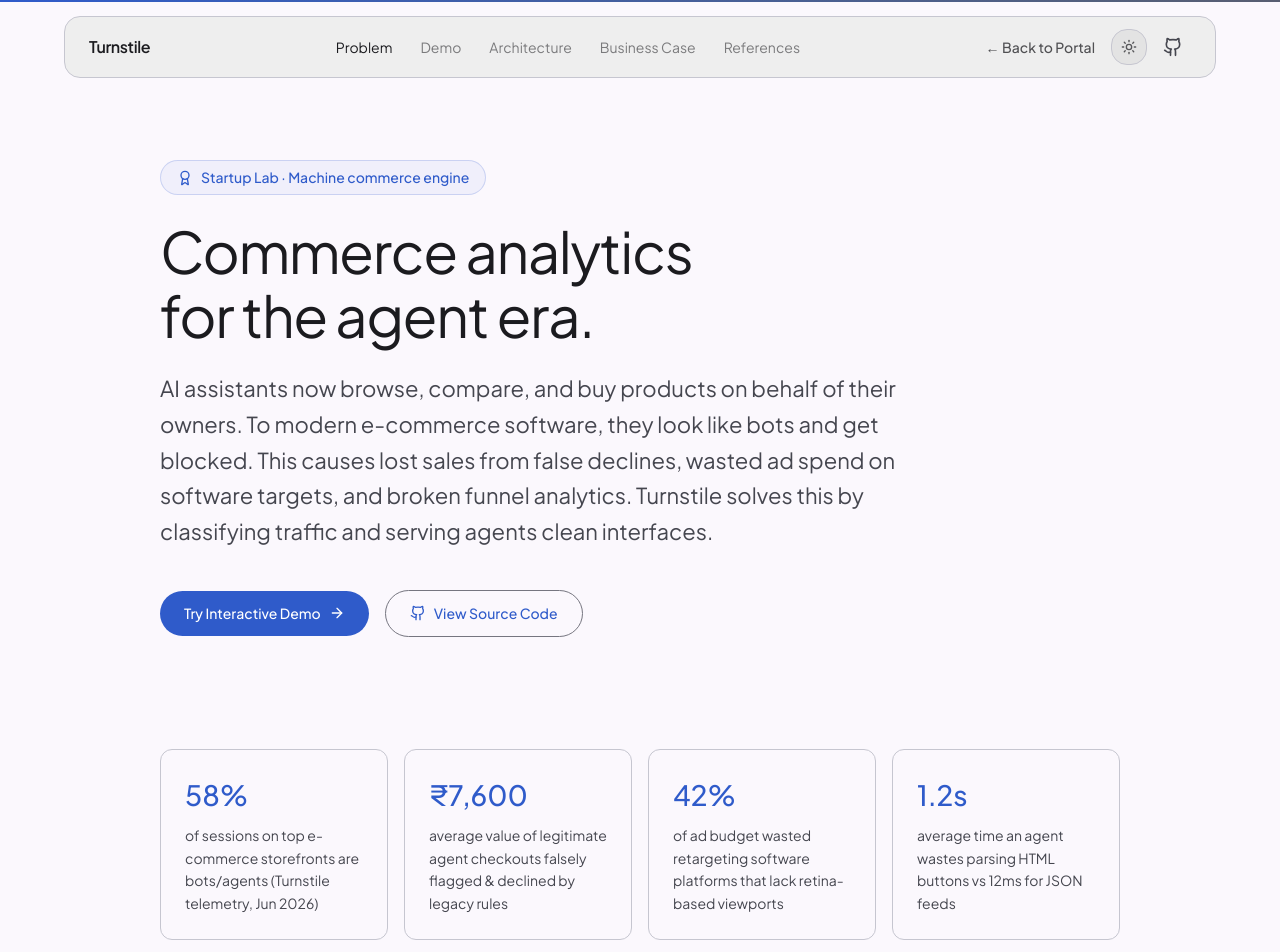
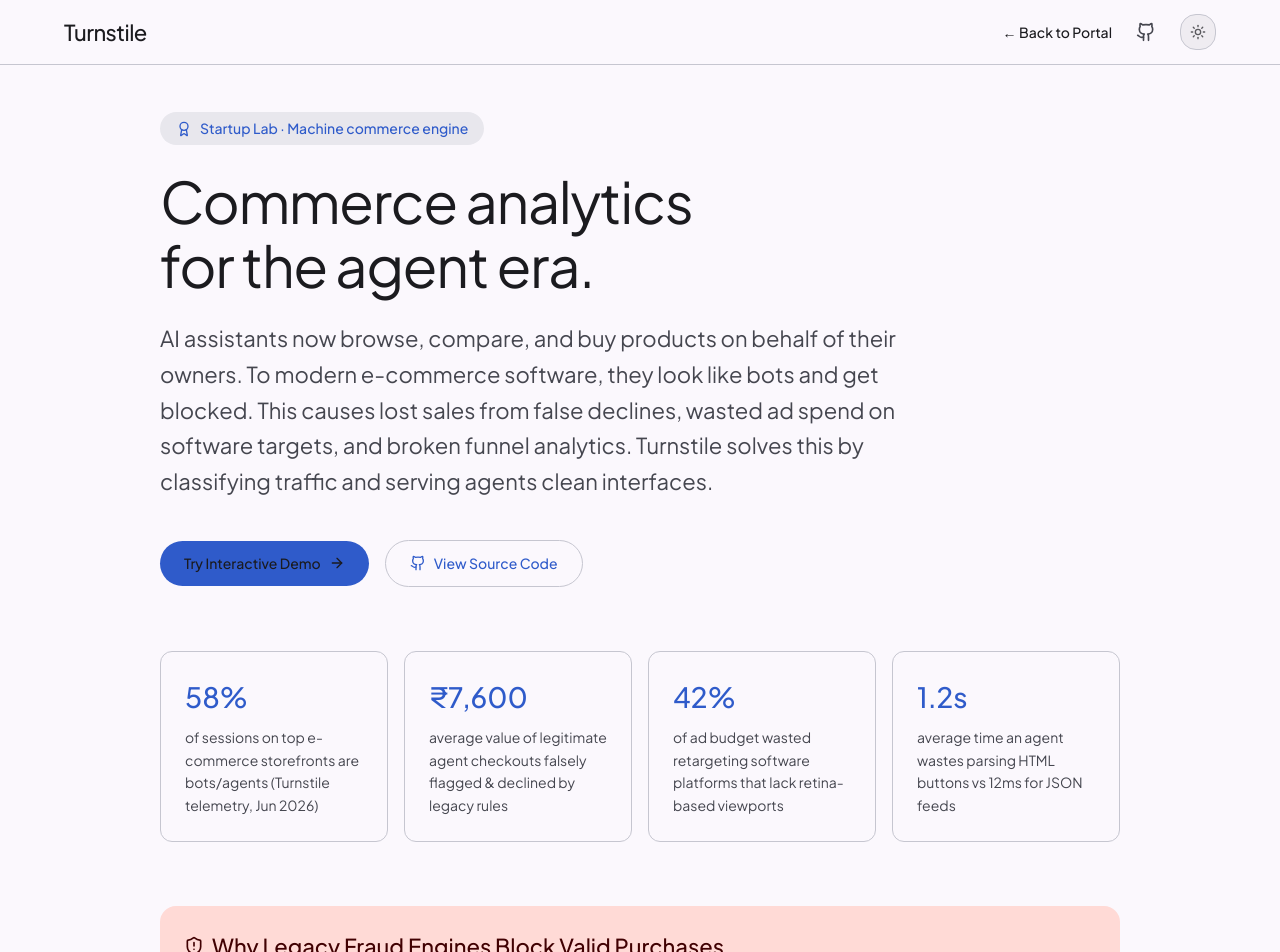
Before and after one commit to Bahniman/turnstile, a React (Vite) app: page / in a window 1280 px wide. Shown: the top 952 px of the page. Built offline with nearby package versions, Linux system fonts and the light colour scheme.

Commit message:
Restore original page layout; overhaul telemetry and storefront mockup with high-contrast M3 dark panels

```diff
--- a/src/page.tsx
+++ b/src/page.tsx
@@ -1,5 +1,3 @@
-import { Fragment, useEffect, useRef, useState } from "react";
-import { motion, useScroll, useSpring, AnimatePresence } from "framer-motion";
 import { ThemeToggle } from "@/components/theme-toggle";
 import { TrafficGateVisualizer } from "@/components/traffic-gate-visualizer";
 import { JargonDecoder } from "@/components/jargon-decoder";
@@ -14,148 +12,33 @@
   Github
 } from "lucide-react";
 
-const fadeUp = {
-  initial: { opacity: 0, y: 15 },
-  whileInView: { opacity: 1, y: 0 },
-  viewport: { once: true, margin: "-80px" },
-  transition: { duration: 0.5, ease: "easeOut" },
-};
-
-function useActiveSection(ids: string[]) {
-  const [active, setActive] = useState<string>(ids[0] ?? "");
-  useEffect(() => {
-    const obs = new IntersectionObserver(
-      (entries) => {
-        entries.forEach((e) => {
-          if (e.isIntersecting) setActive((e.target as HTMLElement).id);
-        });
-      },
-      { rootMargin: "-45% 0px -50% 0px", threshold: 0 },
-    );
-    ids.forEach((id) => {
-      const el = document.getElementById(id);
-      if (el) obs.observe(el);
-    });
-    return () => obs.disconnect();
-  }, [ids]);
-  return active;
-}
-
-function useCountUp(target: number, duration = 1400) {
-  const ref = useRef<HTMLSpanElement>(null);
-  const [val, setVal] = useState(0);
-  const started = useRef(false);
-  useEffect(() => {
-    if (!ref.current) return;
-    const el = ref.current;
-    const obs = new IntersectionObserver(
-      ([e]) => {
-        if (e.isIntersecting && !started.current) {
-          started.current = true;
-          const start = performance.now();
-          const tick = (now: number) => {
-            const p = Math.min(1, (now - start) / duration);
-            const eased = 1 - Math.pow(1 - p, 3);
-            setVal(target * eased);
-            if (p < 1) requestAnimationFrame(tick);
-          };
-          requestAnimationFrame(tick);
-        }
-      },
-      { threshold: 0.4 },
-    );
-    obs.observe(el);
-    return () => obs.disconnect();
-  }, [target, duration]);
-  return { val, ref };
-}
-
-function CountUpStat({ text }: { text: string }) {
-  const match = text.match(/^([^\d]*)(\d[\d,]*(?:\.\d+)?)(.*)$/);
-  if (!match) return <>{text}</>;
-  const [, prefix, num, suffix] = match;
-  const target = parseFloat(num.replace(/,/g, ""));
-  const decimals = num.includes(".") ? (num.split(".")[1]?.length ?? 0) : 0;
-  const { val, ref } = useCountUp(target);
-  const shown =
-    decimals > 0
-      ? val.toFixed(decimals)
-      : Math.round(val).toLocaleString("en-IN");
-  return (
-    <span ref={ref}>
-      {prefix}
-      {shown}
-      {suffix}
-    </span>
-  );
-}
-
-function Nav() {
-  const links = [
-    { label: "Problem", id: "problem" },
-    { label: "Demo", id: "demo" },
-    { label: "Architecture", id: "architecture" },
-    { label: "Business Case", id: "business" },
-    { label: "References", id: "references" },
+export default function LandingPage() {
+  const stats = [
+    { num: "58%", desc: "of sessions on top e-commerce storefronts are bots/agents (Turnstile telemetry, Jun 2026)" },
+    { num: "₹7,600", desc: "average value of legitimate agent checkouts falsely flagged & declined by legacy rules" },
+    { num: "42%", desc: "of ad budget wasted retargeting software platforms that lack retina-based viewports" },
+    { num: "1.2s", desc: "average time an agent wastes parsing HTML buttons vs 12ms for JSON feeds" }
   ];
-  const active = useActiveSection(links.map((l) => l.id));
-  const { scrollYProgress } = useScroll();
-  const progress = useSpring(scrollYProgress, {
-    stiffness: 120,
-    damping: 30,
-    mass: 0.2,
-  });
 
   return (
-    <header className="fixed top-0 left-0 right-0 z-50">
-      <motion.div
-        style={{ scaleX: progress }}
-        className="absolute top-0 left-0 right-0 h-0.5 origin-left bg-gradient-to-r from-primary to-secondary"
-      />
-      <div className="mx-auto mt-4 max-w-[1440px] px-4 sm:px-8 lg:px-12 xl:px-16">
-        <div className="glass flex items-center justify-between rounded-2xl px-4 py-3 sm:px-6">
+    <div className="relative min-h-screen bg-surface text-on-surface font-sans">
+
+      {/* M3 Top App Bar */}
+      <header className="fixed top-0 left-0 right-0 z-50 bg-surface border-b border-border">
+        <div className="mx-auto max-w-[1440px] px-4 sm:px-8 lg:px-12 xl:px-16">
+          <div className="flex items-center justify-between h-16">
             <a href="#" className="flex items-center gap-2.5">
-            <span className="text-base font-semibold tracking-tight text-foreground">
+              <span className="text-title-lg font-medium tracking-tight">
                 Turnstile
               </span>
             </a>
-          <nav className="hidden items-center gap-1 md:flex">
-            {links.map((l) => {
-              const isActive = active === l.id;
-              return (
-                <a
-                  key={l.id}
-                  href={`#${l.id}`}
-                  className={`relative rounded-md px-3 py-1.5 text-sm transition-colors ${
-                    isActive
-                      ? "text-foreground"
-                      : "text-foreground/55 hover:text-foreground"
-                  }`}
-                >
-                  {isActive && (
-                    <motion.span
-                      layoutId="nav-active"
-                      className="absolute inset-0 -z-10 rounded-md bg-foreground/8 ring-1 ring-inset ring-foreground/10"
-                      transition={{
-                        type: "spring",
-                        stiffness: 380,
-                        damping: 30,
-                      }}
-                    />
-                  )}
-                  {l.label}
-                </a>
-              );
-            })}
-          </nav>
-          <div className="flex items-center gap-2">
+            <nav className="flex items-center gap-4">
               <a
                 href="https://bahniman.github.io"
-              className="text-xs sm:text-sm font-medium text-foreground/75 hover:text-foreground transition-colors mr-2"
+                className="text-label-lg font-medium hover:text-primary transition-colors"
               >
                 ← Back to Portal
               </a>
-            <ThemeToggle />
               <a
                 href="https://github.com/Bahniman/turnstile"
                 target="_blank"
@@ -164,66 +47,32 @@
               >
                 <Github className="h-5 w-5" />
               </a>
-          </div>
+              <ThemeToggle />
+            </nav>
           </div>
         </div>
       </header>
-  );
-}
-
-export default function LandingPage() {
-  const stats = [
-    { num: "58%", desc: "of sessions on top e-commerce storefronts are bots/agents (Turnstile telemetry, Jun 2026)" },
-    { num: "₹7600", desc: "average value of legitimate agent checkouts falsely flagged & declined by legacy rules" },
-    { num: "42%", desc: "of ad budget wasted retargeting software platforms that lack retina-based viewports" },
-    { num: "1.2s", desc: "average time an agent wastes parsing HTML buttons vs 12ms for JSON feeds" }
-  ];
-
-  return (
-    <div className="relative min-h-screen bg-surface text-on-surface font-sans antialiased overflow-x-hidden selection:bg-primary/20 selection:text-primary">
-      <Nav />
 
       {/* Main Container */}
-      <main className="mx-auto max-w-[1440px] px-4 pt-32 pb-20 sm:px-8 lg:px-12 xl:px-16">
-        <div className="max-w-[960px] mx-auto space-y-24">
+      <main className="mx-auto max-w-[1440px] px-4 pt-28 pb-20 sm:px-8 lg:px-12 xl:px-16">
+        <div className="max-w-[960px] mx-auto space-y-16">
 
           {/* M3 Hero Section */}
-          <section className="relative overflow-hidden pt-8 pb-4 space-y-6 text-left">
-            <div className="pointer-events-none absolute inset-0 -z-10">
-              <div className="absolute -top-40 right-[-10%] h-[380px] w-[380px] rounded-full bg-primary/10 blur-[100px] animate-pulse" style={{ animationDuration: '6s' }} />
-              <div className="absolute -bottom-40 left-[-10%] h-[380px] w-[380px] rounded-full bg-secondary/10 blur-[100px] animate-pulse" style={{ animationDuration: '8s' }} />
-            </div>
-
-            <motion.div {...fadeUp} className="flex justify-start">
-              <div className="inline-flex items-center gap-2 rounded-full border border-primary/20 bg-primary/5 px-4 py-1.5 text-label-lg font-medium text-primary">
+          <section className="space-y-6 text-left">
+            <div className="inline-flex items-center gap-2 rounded-full bg-surface-container-high px-4 py-1.5 text-label-lg font-medium text-primary">
               <Award className="h-4 w-4" /> Startup Lab · Machine commerce engine
             </div>
-            </motion.div>
+            <h1 className="text-[45px] leading-[52px] md:text-[57px] md:leading-[64px] font-normal tracking-tight text-on-surface">
+              Commerce analytics<br />for the agent era.
+            </h1>
+            <p className="text-title-lg leading-relaxed text-on-surface-variant max-w-[760px]">
+              AI assistants now browse, compare, and buy products on behalf of their owners. To modern e-commerce software, they look like bots and get blocked. This causes lost sales from false declines, wasted ad spend on software targets, and broken funnel analytics. Turnstile solves this by classifying traffic and serving agents clean interfaces.
+            </p>
 
-            <motion.h1
-              {...fadeUp}
-              transition={{ ...fadeUp.transition, delay: 0.05 }}
-              className="text-[45px] leading-[52px] md:text-[57px] md:leading-[64px] font-normal tracking-tight text-on-surface"
-            >
-              Commerce analytics<br />for the agent era.
-            </motion.h1>
-
-            <motion.p
-              {...fadeUp}
-              transition={{ ...fadeUp.transition, delay: 0.1 }}
-              className="text-title-lg leading-relaxed text-on-surface-variant max-w-[760px]"
-            >
-              AI assistants now browse, compare, and buy products on behalf of their owners. To modern e-commerce software, they look like bots and get blocked. This causes lost sales from false declines, wasted ad spend on software targets, and broken funnel analytics. Turnstile solves this by classifying traffic and serving agents clean interfaces.
-            </motion.p>
-
-            <motion.div
-              {...fadeUp}
-              transition={{ ...fadeUp.transition, delay: 0.15 }}
-              className="flex flex-wrap items-center gap-4 pt-4"
-            >
+            <div className="flex flex-wrap items-center gap-4 pt-4">
               <a
                 href="#demo"
-                className="inline-flex items-center gap-2 rounded-full bg-primary text-on-primary px-6 py-3 text-label-lg font-medium hover:bg-primary/90 transition-colors"
+                className="inline-flex items-center gap-2 rounded-full bg-primary text-primary-foreground px-6 py-3 text-label-lg font-medium hover:opacity-90 transition-opacity"
               >
                 Try Interactive Demo <ArrowRight className="h-4 w-4" />
               </a>
@@ -231,32 +80,25 @@
                 href="https://github.com/Bahniman/turnstile"
                 target="_blank"
                 rel="noreferrer"
-                className="inline-flex items-center gap-2 rounded-full border border-outline bg-surface px-6 py-3 text-label-lg font-medium text-primary hover:bg-surface-container-low transition-colors"
+                className="inline-flex items-center gap-2 rounded-full border border-border px-6 py-3 text-label-lg font-medium text-primary hover:bg-surface-container-low transition-colors"
               >
                 <Github className="h-4 w-4" /> View Source Code
               </a>
-            </motion.div>
+            </div>
           </section>
 
           {/* M3 Stats Bar (Outlined Cards) */}
-          <section id="problem" className="scroll-mt-28 grid gap-4 sm:grid-cols-2 lg:grid-cols-4">
+          <section className="grid gap-4 sm:grid-cols-2 lg:grid-cols-4">
             {stats.map((s, idx) => (
-              <motion.div
-                key={idx}
-                {...fadeUp}
-                transition={{ ...fadeUp.transition, delay: idx * 0.06 }}
-                className="rounded-[12px] border border-outline-variant bg-surface p-6 hover:bg-surface-container-low transition-colors"
-              >
-                <span className="text-headline-md font-medium text-primary">
-                  <CountUpStat text={s.num} />
-                </span>
+              <div key={idx} className="rounded-[12px] border border-border bg-surface p-6 hover:bg-surface-container-low transition-colors">
+                <span className="text-headline-md font-medium text-primary">{s.num}</span>
                 <p className="mt-2 text-body-md text-on-surface-variant leading-relaxed">{s.desc}</p>
-              </motion.div>
+              </div>
             ))}
           </section>
 
           {/* Detailed Problem Statement (Error Container style for urgency) */}
-          <motion.section {...fadeUp} className="rounded-lg bg-error-container p-6 space-y-4">
+          <section className="rounded-lg bg-error-container p-6 space-y-4">
             <h3 className="text-title-lg font-medium text-on-error-container inline-flex items-center gap-2">
               <ShieldAlert className="h-5 w-5" /> Why Legacy Fraud Engines Block Valid Purchases
             </h3>
@@ -265,63 +107,51 @@
               <br /><br />
               Turnstile provides a cryptographic signature framework that allows agents to authenticate themselves cleanly, whitelisting valid purchases while isolating web-scrapers and crawlers.
             </p>
-          </motion.section>
+          </section>
 
           {/* Interactive Demos Grid */}
-          <section id="demo" className="scroll-mt-28 space-y-8 pt-8 border-t border-outline-variant">
-            <motion.div {...fadeUp} className="space-y-2">
+          <section id="demo" className="scroll-mt-24 space-y-8 pt-8 border-t border-border">
+            <div className="space-y-2">
               <h2 className="text-headline-lg font-normal text-on-surface">Interactive Simulator Deck</h2>
               <p className="text-body-lg text-on-surface-variant">Watch real-time classification gates and see what happens when content negotiation triggers.</p>
-            </motion.div>
+            </div>
 
-            <motion.div {...fadeUp} className="w-full">
+            <div className="w-full">
               <TrafficGateVisualizer />
-            </motion.div>
+            </div>
           </section>
 
           {/* Architecture Details (Filled Cards) */}
-          <section id="architecture" className="scroll-mt-28 space-y-6 pt-8 border-t border-outline-variant">
-            <motion.h2 {...fadeUp} className="text-headline-lg font-normal text-on-surface">Core Components</motion.h2>
+          <section className="space-y-6 pt-8 border-t border-border">
+            <h2 className="text-headline-lg font-normal text-on-surface">Core Components</h2>
             <div className="grid gap-6 sm:grid-cols-3">
-              <motion.div
-                {...fadeUp}
-                transition={{ ...fadeUp.transition, delay: 0 }}
-                className="rounded-[16px] bg-surface-container p-6 space-y-4"
-              >
+              <div className="rounded-[16px] bg-surface-container p-6 space-y-4">
                 <TrendingUp className="h-8 w-8 text-primary" />
                 <h4 className="text-title-lg font-medium text-on-surface">1. Traffic Classifier</h4>
                 <p className="text-body-md text-on-surface-variant leading-relaxed">
                   Passively scores behavioral indicators (scrolling cadence, asset loading, cookie consent timeouts) to separate human shoppers from software agents without blocking.
                 </p>
-              </motion.div>
-              <motion.div
-                {...fadeUp}
-                transition={{ ...fadeUp.transition, delay: 0.08 }}
-                className="rounded-[16px] bg-surface-container p-6 space-y-4"
-              >
+              </div>
+              <div className="rounded-[16px] bg-surface-container p-6 space-y-4">
                 <EyeOff className="h-8 w-8 text-primary" />
                 <h4 className="text-title-lg font-medium text-on-surface">2. Clean Attribution</h4>
                 <p className="text-body-md text-on-surface-variant leading-relaxed">
                   Attributes purchases and engagement directly to the delegating agent. Prevents analytics corruption, keeping A/B test funnels clean and advertising budgets targeted.
                 </p>
-              </motion.div>
-              <motion.div
-                {...fadeUp}
-                transition={{ ...fadeUp.transition, delay: 0.16 }}
-                className="rounded-[16px] bg-surface-container p-6 space-y-4"
-              >
+              </div>
+              <div className="rounded-[16px] bg-surface-container p-6 space-y-4">
                 <ShoppingBag className="h-8 w-8 text-primary" />
                 <h4 className="text-title-lg font-medium text-on-surface">3. Agent Storefront</h4>
                 <p className="text-body-md text-on-surface-variant leading-relaxed">
                   Serves lightweight, machine-readable JSON feeds detailing product catalog availability, prices, and checkout endpoints. Reduces data-transfer overhead and cart drops.
                 </p>
-              </motion.div>
+              </div>
             </div>
           </section>
 
           {/* Business Model (Filled Cards) */}
-          <section id="business" className="scroll-mt-28 grid gap-6 md:grid-cols-2 pt-8 border-t border-outline-variant">
-            <motion.div {...fadeUp} className="rounded-[16px] bg-surface-container-low p-6 space-y-4">
+          <section className="grid gap-6 md:grid-cols-2 pt-8 border-t border-border">
+            <div className="rounded-[16px] bg-surface-container-low p-6 space-y-4">
               <h3 className="text-headline-md font-normal text-on-surface">Merchant Benefits</h3>
               <ul className="space-y-4 text-body-md text-on-surface-variant">
                 <li className="flex items-start gap-3">
@@ -337,37 +167,35 @@
                   <span><strong>Conversion Flywheel:</strong> Structured JSON feeds convert orders in milliseconds, boosting sales.</span>
                 </li>
               </ul>
-            </motion.div>
+            </div>
 
-            <motion.div {...fadeUp} className="rounded-[16px] bg-surface-container-low p-6 space-y-4">
+            <div className="rounded-[16px] bg-surface-container-low p-6 space-y-4">
               <h3 className="text-headline-md font-normal text-on-surface">Moat & Revenue</h3>
               <p className="text-body-md text-on-surface-variant leading-relaxed">
                 Free client snippet spreads as a diagnostic tool. Paid tiers offer agent-specific whitelisting, AEO feeds, and billing options. Our primary moat is our compounding corpus of labeled traffic: the classifier's detection accuracy grows with every store on our network, locking out late competitors.
               </p>
-            </motion.div>
+            </div>
           </section>
 
           {/* Jargon and Sources */}
-          <section id="references" className="scroll-mt-28 space-y-6 pt-8 border-t border-outline-variant">
-            <motion.div {...fadeUp}>
+          <section className="space-y-6 pt-8 border-t border-border">
             <JargonDecoder />
-            </motion.div>
 
-            <motion.div {...fadeUp} className="rounded-[12px] border border-outline-variant bg-surface p-6 text-body-md text-on-surface-variant space-y-4">
+            <div className="rounded-[12px] border border-border bg-surface p-6 text-body-md text-on-surface-variant space-y-4">
               <h4 className="font-medium text-on-surface">Source Material & E-commerce References:</h4>
               <ol className="list-decimal pl-5 space-y-2 leading-relaxed">
                 <li>Turnstile global traffic analyses (Q2 2026 telemetry database).</li>
                 <li>E-commerce false declines and fraud detection standards – <a href="https://github.com/Bahniman/turnstile" target="_blank" rel="noreferrer" className="text-primary hover:underline">Turnstile GitHub Readme</a>.</li>
                 <li>Ad budget waste reporting and programmatic delivery breakdowns.</li>
               </ol>
-            </motion.div>
+            </div>
           </section>
 
         </div>
       </main>
 
       {/* Footer */}
-      <footer className="border-t border-outline-variant bg-surface-container-low py-8">
+      <footer className="border-t border-border bg-surface-container-low py-8">
         <div className="mx-auto max-w-[1440px] px-4 text-center sm:px-8">
           <p className="text-body-md text-on-surface-variant leading-normal">
             Turnstile · Part of the Startup Lab Series · MIT Licensed · <a href="https://github.com/Bahniman" className="text-primary hover:underline">GitHub</a>
```
Also changed, not shown: src/components/traffic-gate-visualizer.tsx (+18 -18 lines), 5 other files (tests, documents, lock files or other folders). Lines whose indentation alone changed are shown as unchanged.
